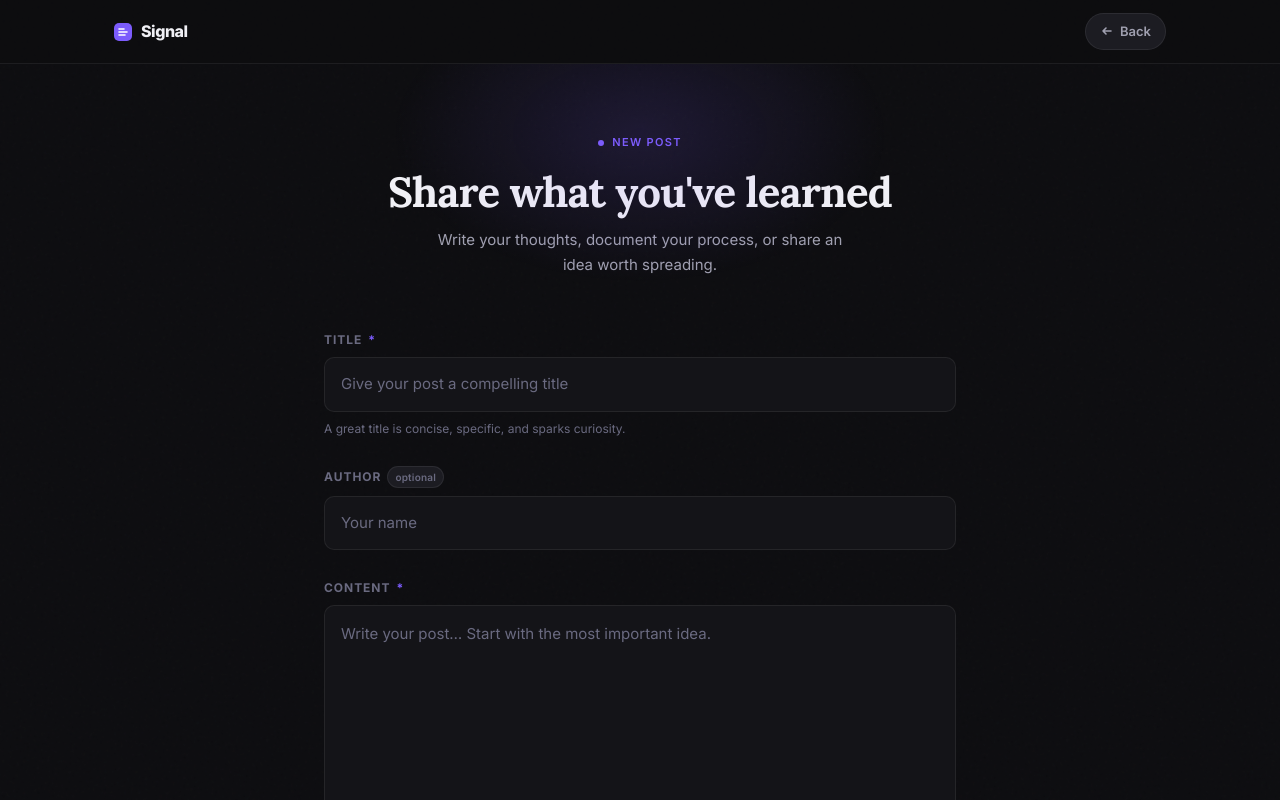
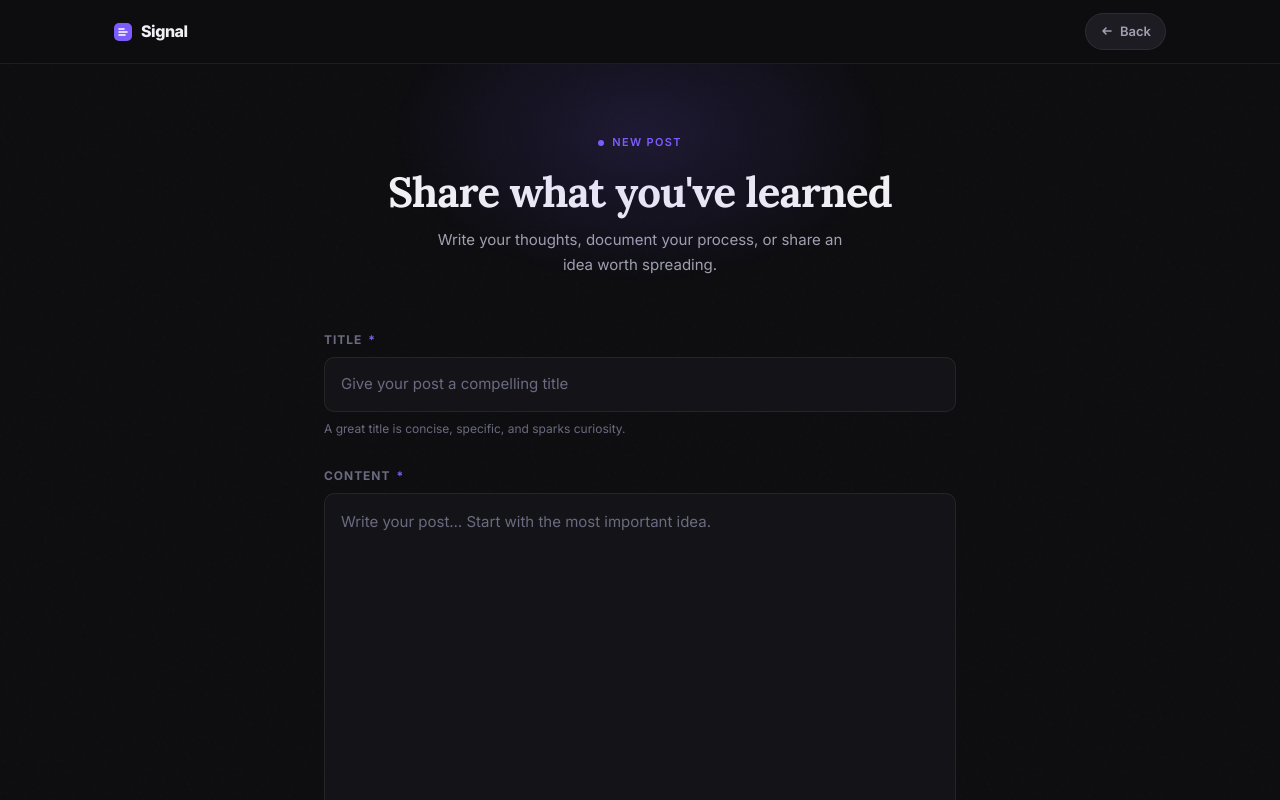
Before and after one commit to RaufCode/Blog, a Nuxt app in the folder frontend/: page /new in a window 1280 px wide. Shown: the top 800 px of the page. Built offline with nearby package versions, Linux system fonts and the light colour scheme; no server answers.

Commit message:
feat(new-post): remove free-text author field, derived from account now

```diff
--- a/frontend/app/pages/new.vue
+++ b/frontend/app/pages/new.vue
@@ -1,11 +1,8 @@
 <script setup>
 definePageMeta({ middleware: 'auth' })
 
-const { user } = useAuth()
-
 const blog_info = reactive({
   title: '',
-  author: `${user.value?.first_name ?? ''} ${user.value?.last_name ?? ''}`.trim(),
   content: '',
 })
 
@@ -100,24 +97,6 @@ const blog_post = async () => {
             :class="{ 'has-value': blog_info.title }"
           />
           <p class="field-hint">A great title is concise, specific, and sparks curiosity.</p>
-        </div>
-
-        <!-- Author -->
-        <div class="field">
-          <label for="author" class="field-label">
-            Author
-            <span class="optional-badge">optional</span>
-          </label>
-          <input
-            id="author"
-            v-model="blog_info.author"
-            name="author"
-            type="text"
-            autocomplete="name"
-            placeholder="Your name"
-            class="field-input"
-            :class="{ 'has-value': blog_info.author }"
-          />
         </div>
 
         <!-- Content -->
@@ -399,18 +378,6 @@ const blog_post = async () => {
   color: var(--accent);
 }
 
-.optional-badge {
-  font-size: 10px;
-  font-weight: 600;
-  text-transform: none;
-  letter-spacing: 0.02em;
-  color: var(--text-tertiary);
-  background: var(--bg-elevated);
-  border: 1px solid var(--border);
-  padding: 2px 7px;
-  border-radius: var(--radius-full);
-}
-
 .content-stats {
   display: flex;
   align-items: center;
```
